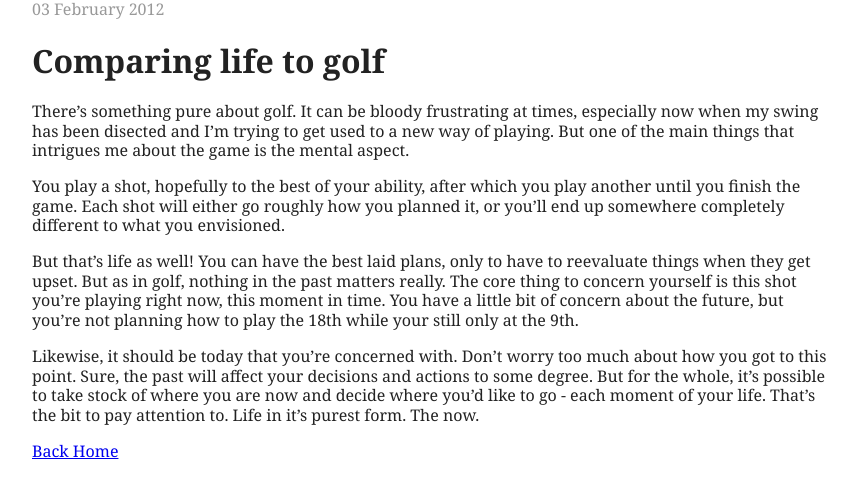
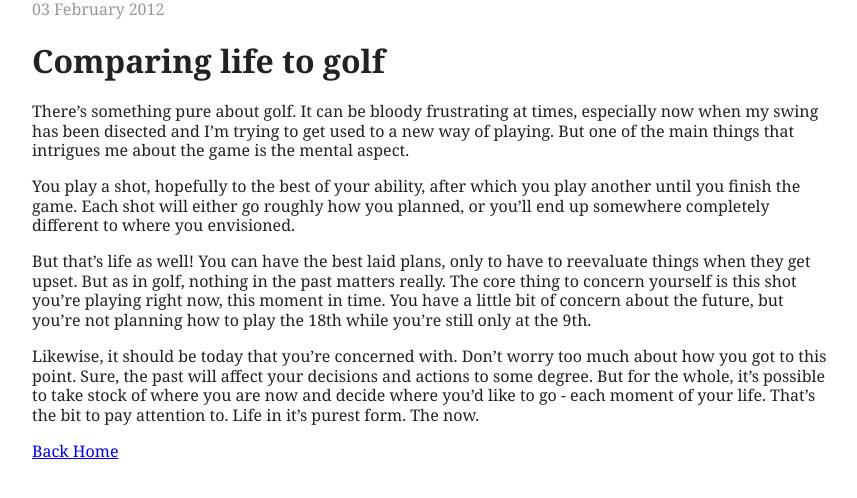
Before and after one commit to hairykiwi/blogtemplate, a Jekyll site: the page built from _posts/2012-02-03-comparing-life-to-golf.md, in a window 1280 px wide. Shown: the top 498 px of the page, without its empty margins (208-1065 px from the left). Built offline with Jekyll 4.4.1, drawn with Linux system fonts in a browser that asks for light colours.

Commit message:
few corrections

```diff
--- a/_posts/2012-02-03-comparing-life-to-golf.md
+++ b/_posts/2012-02-03-comparing-life-to-golf.md
@@ -4,8 +4,8 @@ title: Comparing life to golf
 ---
 There's something pure about golf. It can be bloody frustrating at times, especially now when my swing has been disected and I'm trying to get used to a new way of playing. But one of the main things that intrigues me about the game is the mental aspect.
 
-You play a shot, hopefully to the best of your ability, after which you play another until you finish the game. Each shot will either go roughly how you planned it, or you'll end up somewhere completely different to what you envisioned.
+You play a shot, hopefully to the best of your ability, after which you play another until you finish the game. Each shot will either go roughly how you planned, or you'll end up somewhere completely different to where you envisioned.
 
-But that's life as well! You can have the best laid plans, only to have to reevaluate things when they get upset. But as in golf, nothing in the past matters really. The core thing to concern yourself is this shot you're playing right now, this moment in time. You have a little bit of concern about the future, but you're not planning how to play the 18th while your still only at the 9th.
+But that's life as well! You can have the best laid plans, only to have to reevaluate things when they get upset. But as in golf, nothing in the past matters really. The core thing to concern yourself is this shot you're playing right now, this moment in time. You have a little bit of concern about the future, but you're not planning how to play the 18th while you're still only at the 9th.
 
 Likewise, it should be today that you're concerned with. Don't worry too much about how you got to this point. Sure, the past will affect your decisions and actions to some degree. But for the whole, it's possible to take stock of where you are now and decide where you'd like to go - each moment of your life. That's the bit to pay attention to. Life in it's purest form. The now.
```
